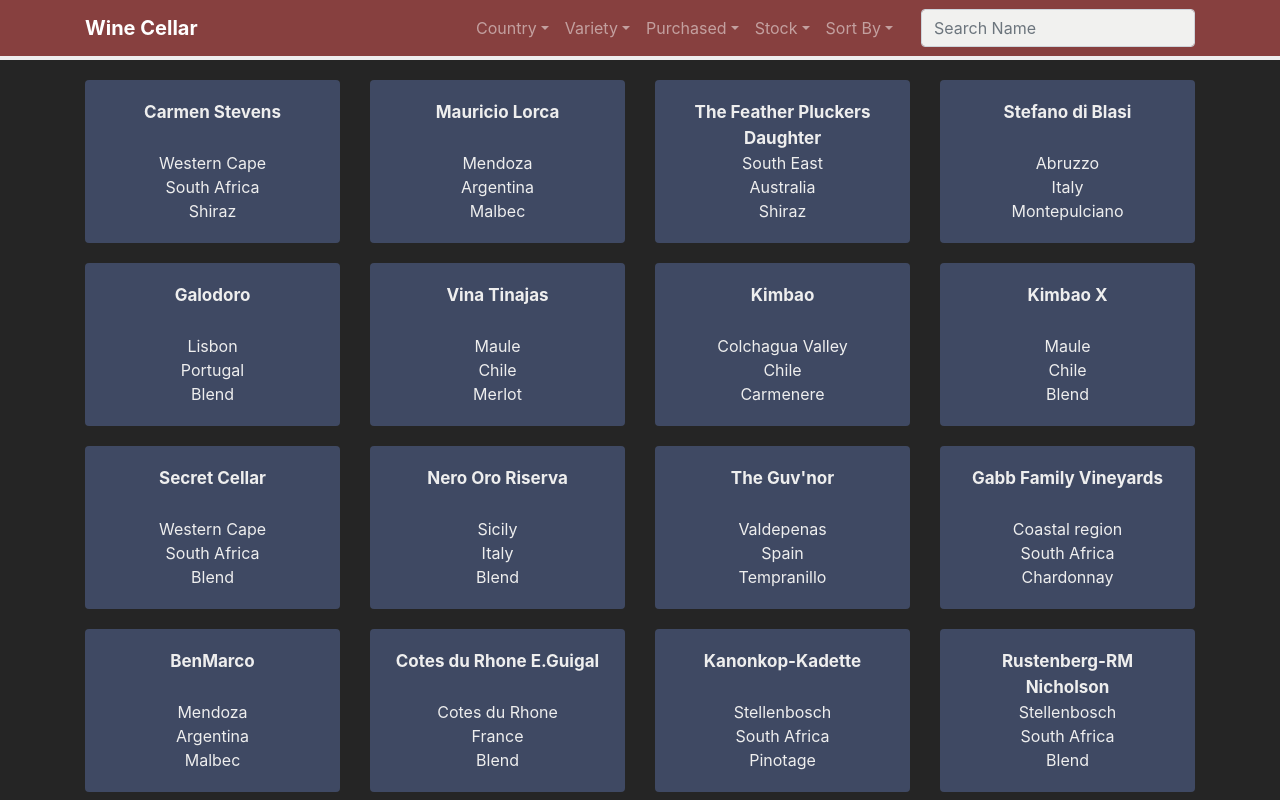
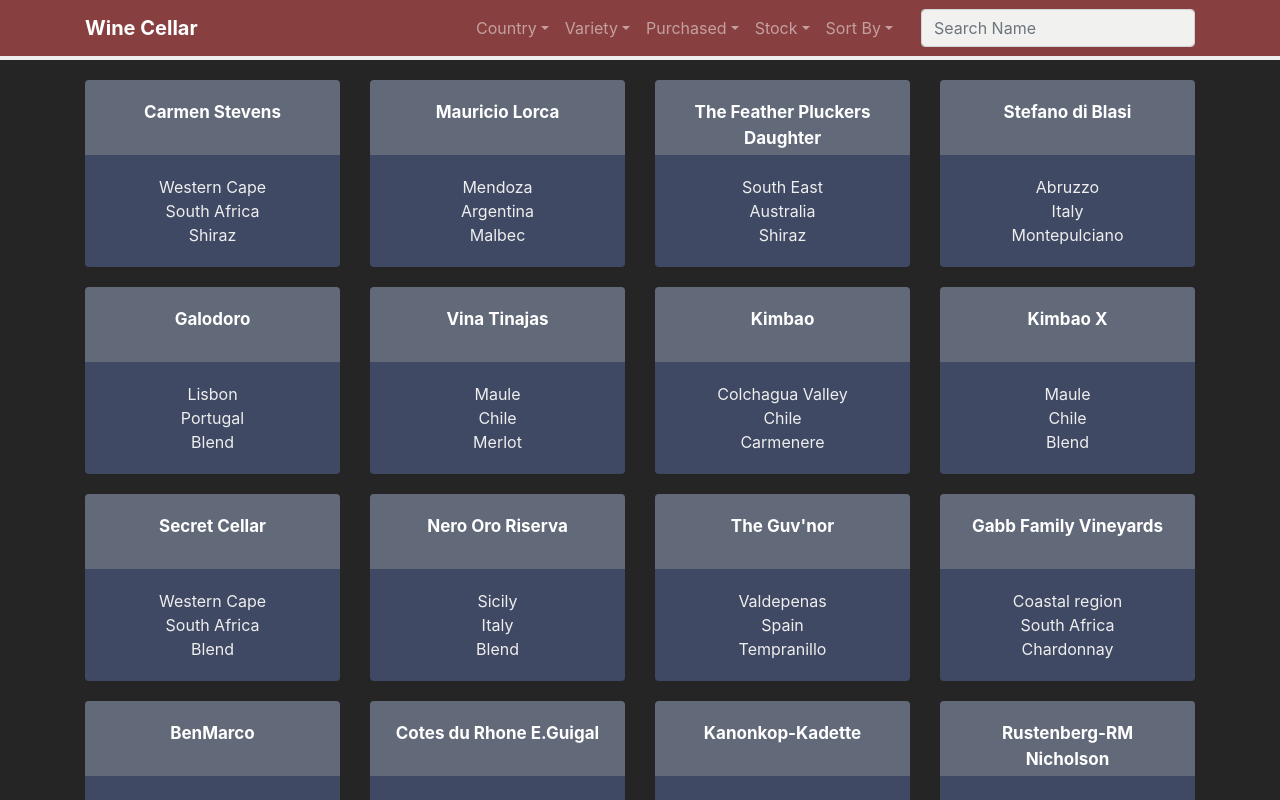
Before and after one commit to dmorison/cra-wine-cellar, a React (Create React App) app: page / in a window 1280 px wide. Shown: the top 800 px of the page. Built offline with nearby package versions, Linux system fonts and the light colour scheme.

Commit message:
styling wine cards

```diff
--- a/src/components/Detail.css
+++ b/src/components/Detail.css
@@ -46,6 +46,7 @@
 .modal-body td,
 .modal-body th {
   color: #317e7b;
+  max-width: 135px;
 }
 
 .wine-thumbnail {
@@ -66,3 +67,10 @@
   color: #87403f;
   font-size: 24px;
 }
+
+@media only screen and (min-width: 768px) {
+  .modal-body td,
+  .modal-body th {
+    max-width: 208px;
+  }
+}
--- a/src/components/Head.css
+++ b/src/components/Head.css
@@ -28,6 +28,10 @@
   color: #317e7b;
 }
 
+.dropdown-menu .dropdown-item.active, .dropdown-menu .dropdown-item:active {
+  background-color: #87403f;
+}
+
 .navbar-brand {
   font-weight: bold;
 }
--- a/src/components/Head.js
+++ b/src/components/Head.js
@@ -36,6 +36,7 @@
 			if (thisFilter[prop] === "") {
 				// console.log(`${prop} is not set`);
 			} else if (thisFilter[prop] === "other") {
+        console.log(filterHeads[filterBy]);
         updatedWines = updatedWines.filter(item => {
 					return filterHeads[filterBy].indexOf(item[prop]) < 0;
 				});
--- a/src/components/WineCard.css
+++ b/src/components/WineCard.css
@@ -1,6 +1,5 @@
 .wine-card {
   display: block;
-  padding: 20px;
   margin-bottom: 20px;
   border-radius: 4px;
   text-decoration: none;
@@ -30,10 +29,18 @@
 
 .wine-name {
   font-size: 17px;
-  height: 51px;
+  color: #fff;
+  height: 75px;
+  padding: 20px;
   overflow: hidden;
   text-overflow: ellipsis;
   display: -webkit-box;
   -webkit-line-clamp: 2; /* number of lines to show */
   -webkit-box-orient: vertical;
+  background-color: #e3e0cf36;
+  border-radius: 4px 4px 0px 0px;
 }
+
+.wine-info {
+  padding: 20px;
+}
--- a/src/components/WineCard.js
+++ b/src/components/WineCard.js
@@ -9,9 +9,11 @@
     <Col xs={12} md={4} lg={3}>
       <a onClick={(e) => props.handleShow(e, wine)} className="wine-card">
         <span className="wine-name"><strong>{wine.Name}</strong></span>
-        <span>{wine.Region}</span><br />
-        <span>{wine.Country}</span><br />
-        <span>{wine.Variety}</span>
+        <div className="wine-info">
+          <span>{wine.Region}</span><br />
+          <span>{wine.Country}</span><br />
+          <span>{wine.Variety}</span>
+        </div>
       </a>
     </Col>
   );
--- a/src/utils/filterHeads.js
+++ b/src/utils/filterHeads.js
@@ -28,6 +28,7 @@
 		"Waitrose",
 		"Ocado",
 		"Majestic",
+		"Naked Wines",
 		"Amazon",
 		"Laithwaites",
 		"Other"
```
